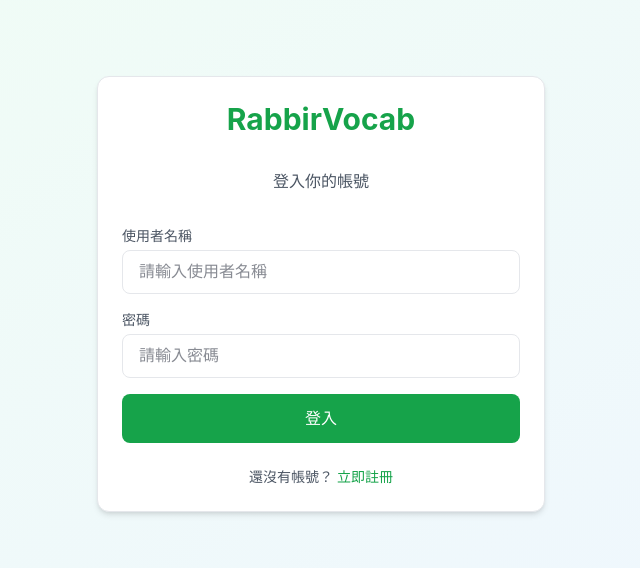
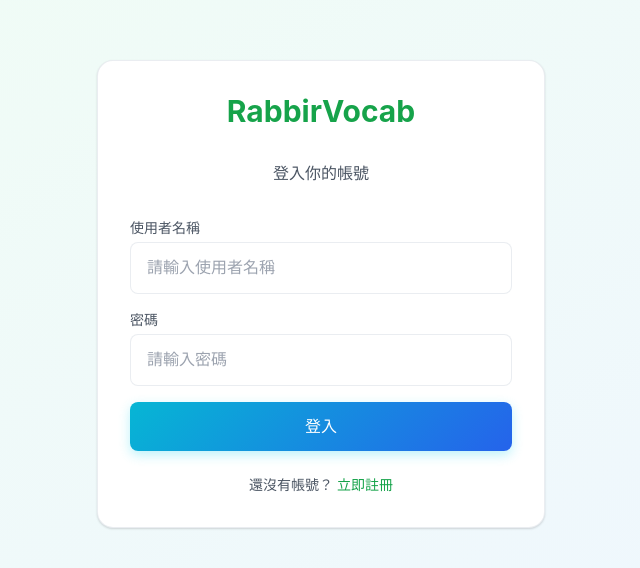
Before and after one commit to RabbirReaper/RabbirVocab, a Vue app: page /login in a window 1280 px wide. Shown: the part 106-674 px from the top of the page, without its empty margins (319-959 px from the left). Built offline with nearby package versions, Linux system fonts and the light colour scheme; the HTML template or start-up script is replaced by a standard one.

Commit message:
feat: 新增發光邊框和現代化輸入框樣式，提升使用者介面互動性

```diff
--- a/src/assets/main.css
+++ b/src/assets/main.css
@@ -434,6 +434,69 @@
   );
 }
 
+/* 發光邊框效果 - Tailwind 風格 */
+.glow-border {
+  position: relative;
+  border: 1px solid rgba(148, 163, 184, 0.2);
+  border-radius: 1rem;
+  transition: all 0.3s ease;
+}
+
+.glow-border::before {
+  content: '';
+  position: absolute;
+  inset: -1px;
+  border-radius: 1rem;
+  padding: 1px;
+  background: linear-gradient(135deg, #22d3ee, #3b82f6, #a855f7);
+  -webkit-mask:
+    linear-gradient(#fff 0 0) content-box,
+    linear-gradient(#fff 0 0);
+  -webkit-mask-composite: xor;
+  mask-composite: exclude;
+  opacity: 0;
+  transition: opacity 0.3s ease;
+  pointer-events: none;
+}
+
+.glow-border:hover::before {
+  opacity: 1;
+}
+
+/* 現代化輸入框效果 - Tailwind 風格 */
+.input-modern {
+  width: 100%;
+  padding: 0.75rem 1rem;
+  border: 1px solid rgba(148, 163, 184, 0.2);
+  border-radius: 0.5rem;
+  font-size: 1rem;
+  transition: all 0.3s ease;
+  background: white;
+  color: #111827;
+}
+
+.input-modern:focus {
+  outline: none;
+  border-color: #06b6d4;
+  box-shadow:
+    0 0 0 3px rgba(34, 211, 238, 0.1),
+    0 1px 3px rgba(0, 0, 0, 0.1);
+}
+
+.input-modern::placeholder {
+  color: #9ca3af;
+}
+
+.dark .input-modern {
+  background: #1e293b;
+  border-color: rgba(148, 163, 184, 0.1);
+  color: #f3f4f6;
+}
+
+.dark .input-modern::placeholder {
+  color: #6b7280;
+}
+
 /* 文字截斷 */
 .truncate-2 {
   display: -webkit-box;
--- a/src/views/HomeView.vue
+++ b/src/views/HomeView.vue
@@ -27,19 +27,19 @@
 
       <!-- Features -->
       <div class="grid md:grid-cols-3 gap-8 mt-20">
-        <div class="card-modern text-center">
+        <div class="card-modern glow-border text-center">
           <div class="text-4xl mb-4">🧠</div>
           <h3 class="text-xl font-semibold mb-2 text-primary-color">科學演算法</h3>
           <p class="text-secondary-color">基於認知科學的間隔重複演算法，在最佳時機複習單字</p>
         </div>
 
-        <div class="card-modern text-center">
+        <div class="card-modern glow-border text-center">
           <div class="text-4xl mb-4">📊</div>
           <h3 class="text-xl font-semibold mb-2 text-primary-color">學習統計</h3>
           <p class="text-secondary-color">詳細的學習數據分析，追蹤你的進步軌跡</p>
         </div>
 
-        <div class="card-modern text-center">
+        <div class="card-modern glow-border text-center">
           <div class="text-4xl mb-4">🎯</div>
           <h3 class="text-xl font-semibold mb-2 text-primary-color">個人化學習</h3>
           <p class="text-secondary-color">自訂學習目標和節奏，打造專屬於你的學習計畫</p>
--- a/src/views/LoginView.vue
+++ b/src/views/LoginView.vue
@@ -1,6 +1,6 @@
 <template>
   <div class="min-h-screen page-bg flex items-center justify-center px-4">
-    <div class="card max-w-md w-full">
+    <div class="card-modern max-w-md w-full relative z-10">
       <div class="text-center mb-8">
         <div class="flex items-center justify-center space-x-2 mb-2">
           <h1 class="text-3xl font-bold text-primary-600 dark:text-primary-400">RabbirVocab</h1>
@@ -18,7 +18,7 @@
             v-model="username"
             type="text"
             required
-            class="w-full px-4 py-2 border border-primary-color rounded-lg focus:ring-2 focus:ring-primary-500 focus:border-transparent text-primary-color"
+            class="input-modern"
             placeholder="請輸入使用者名稱"
           />
         </div>
@@ -32,12 +32,12 @@
             v-model="password"
             type="password"
             required
-            class="w-full px-4 py-2 border border-primary-color rounded-lg focus:ring-2 focus:ring-primary-500 focus:border-transparent text-primary-color"
+            class="input-modern"
             placeholder="請輸入密碼"
           />
         </div>
 
-        <button type="submit" class="btn btn-primary w-full">登入</button>
+        <button type="submit" class="btn-modern w-full">登入</button>
       </form>
 
       <div class="mt-6 text-center">
```
